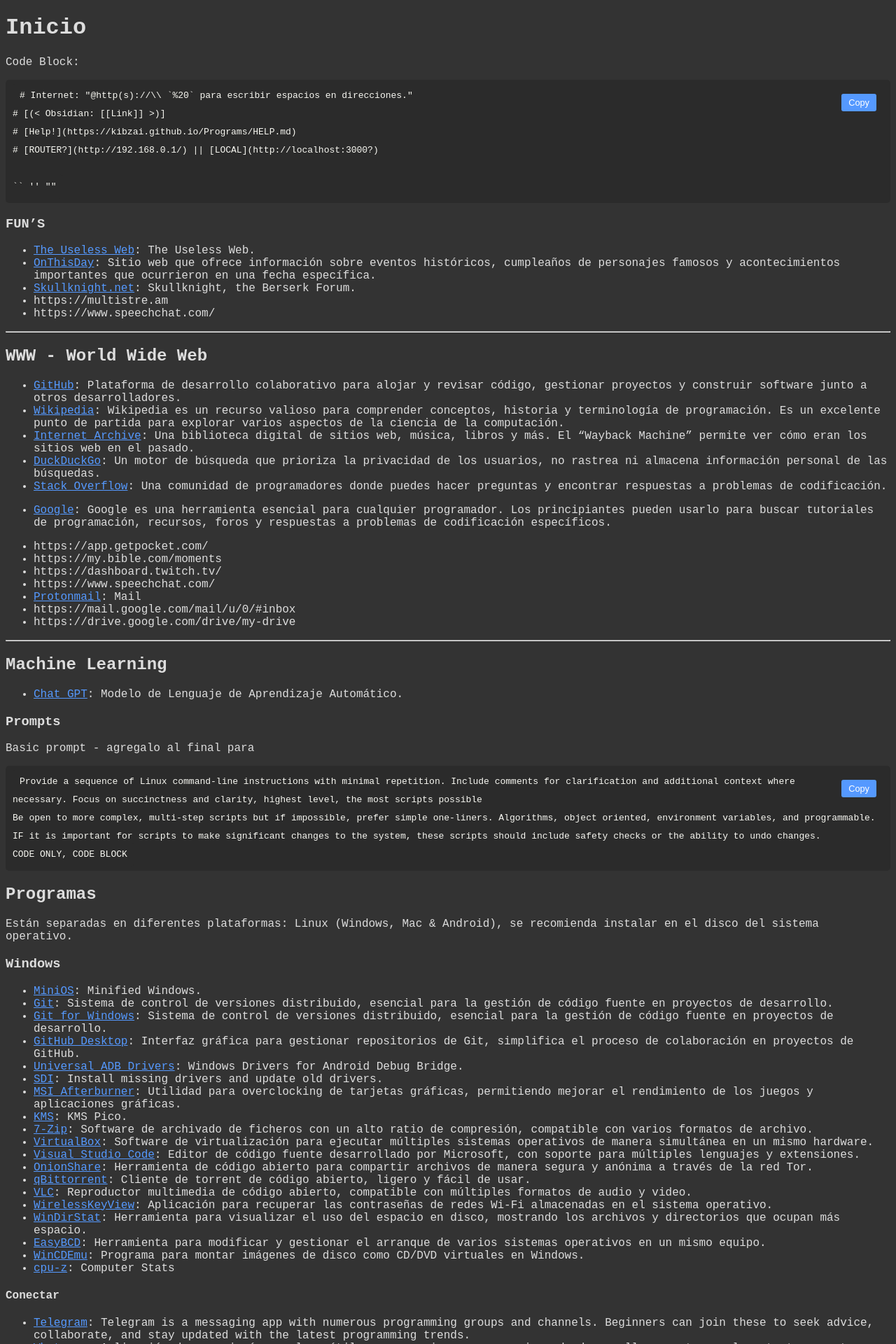
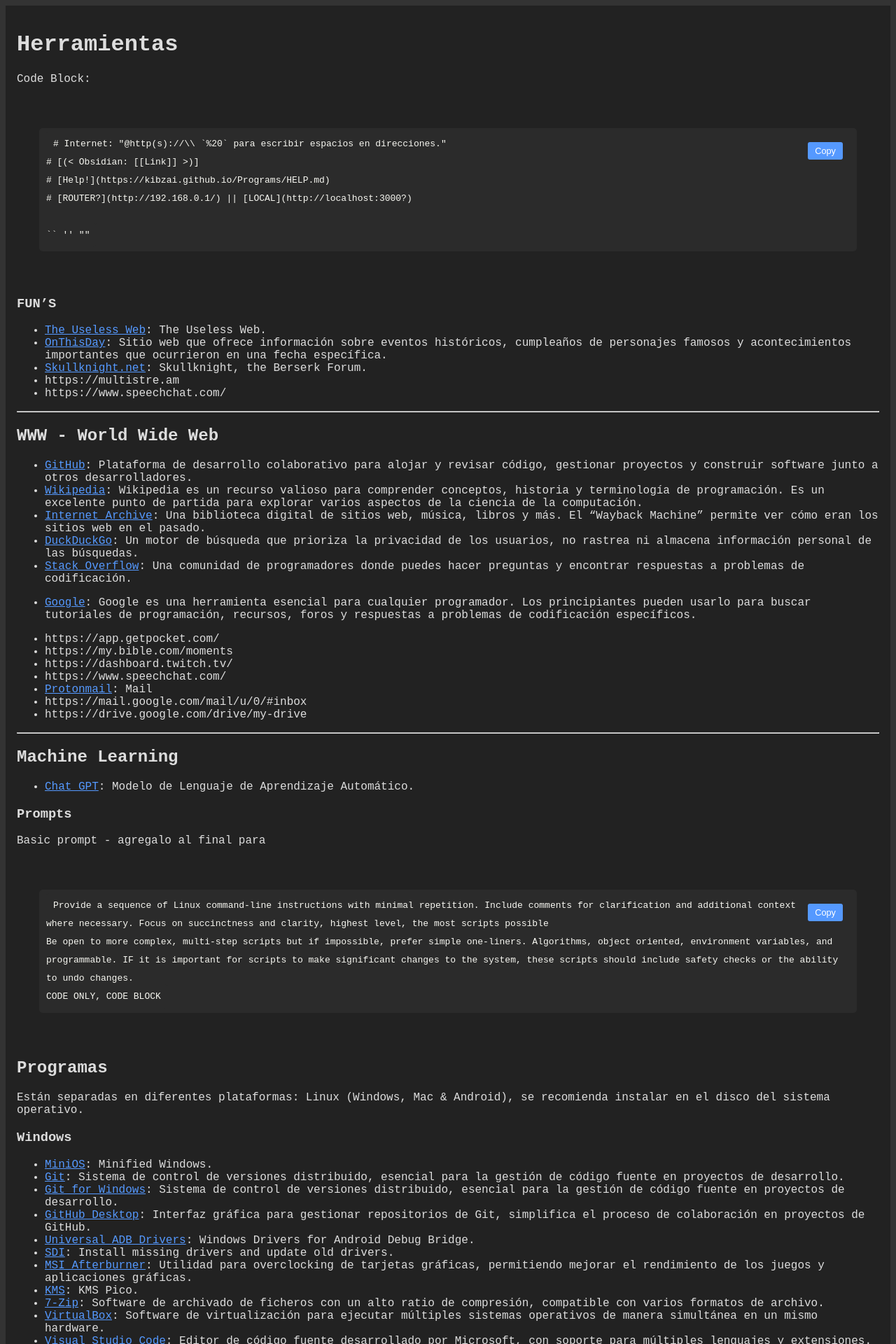
Before and after one commit to Kibzai/Programs, a Jekyll site: the page built from index.md, in a window 1280 px wide. Shown: the top 1920 px of the page at 70% size. Built offline with Jekyll 4.4.1, drawn with Linux system fonts in a browser that asks for light colours.

```diff
--- a/_layouts/default.html
+++ b/_layouts/default.html
@@ -7,6 +7,8 @@
   <script src="/Programs/assets/js/script.js"></script>
 </head>
 <body class="dark-mode">
-  {{ content }}
+    <div>
+        {{ content }}
+    </div>
 </body>
 </html>
--- a/assets/css/style.css
+++ b/assets/css/style.css
@@ -9,6 +9,11 @@
 
 body.dark-mode a {
     color: #5599ff;
+}
+
+body.dark-mode div {
+    background-color: #222;
+    padding: 1rem;
 }
 
 /* Code Block Styling with Wrap */
--- a/index.md
+++ b/index.md
@@ -2,7 +2,7 @@
 layout: default
 title: Programas & Aplicaciones
 ---
-# Inicio
+# Herramientas
 
 Code Block:
 
```
